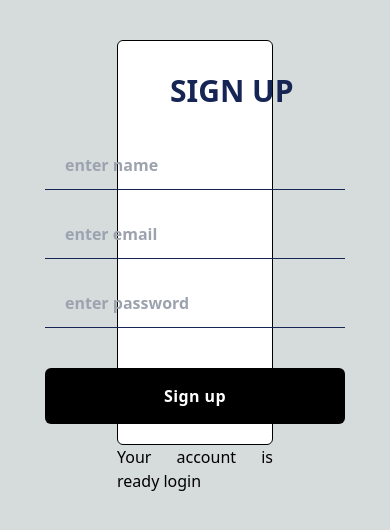
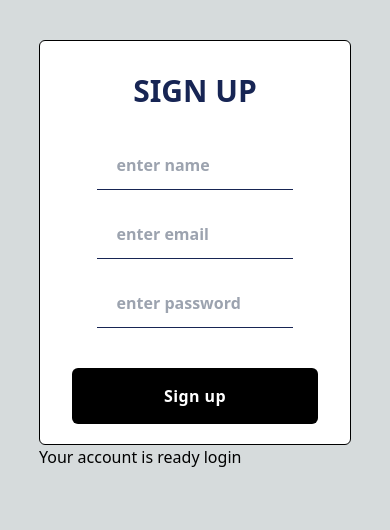
Before and after one commit to ashrafabusunaina1986/registersystem, a Next.js app: page /signup in a window 390 px wide. Shown: the top 530 px of the page. Built offline with nearby package versions, Linux system fonts and the light colour scheme; what tailwindcss-debug-screens would draw is missing.

Commit message:
first commit

```diff
--- a/src/app/login/page.js
+++ b/src/app/login/page.js
@@ -74,7 +74,7 @@ function Login() {
         ) : (
           ""
         )}
-        <div className=" w-full flex justify-center font-bold items-center  mb-5">
+        <div className="w-full flex justify-center font-bold items-center  mb-5">
           <input
             type="email"
             id="email"
--- a/src/app/signup/page.js
+++ b/src/app/signup/page.js
@@ -50,7 +50,7 @@ export default function Signup() {
     <div>
       <form
         onSubmit={signupHandler}
-        className="w-2/5 m-auto mt-10 mb-10 bg-white flex flex-col items-center justify-center  px-8 py-5 rounded-md border-[1px] border-black"
+        className="m-auto w-2/5 sm:w-4/5 md:w-3/5 mt-10 mb-10 bg-white flex flex-col items-center justify-center  px-8 py-5 rounded-md border-[1px] border-black"
       >
         <span className=" w-max m-auto bg-transparent text-blue-950 font-bold px-5 py-3 mb-5 text-3xl ">
           {"sign up".toUpperCase()}
@@ -70,13 +70,13 @@ export default function Signup() {
         ) : (
           ""
         )}
-        <div className="flex gap-20 font-bold items-center mb-5 ">
+        <div className="w-full flex justify-center font-bold items-center  mb-5">
           <input
             type="text"
             id="name"
             name="name"
             placeholder="enter name"
-            className="w-[300px] border-b border-b-blue-950 py-3 px-5 outline-none bg-transparent"
+            className="w-[300px] sm:w-4/5 md:w-[250px] border-b border-b-blue-950 py-3 px-5 outline-none bg-transparent"
           />
         </div>
         {errorss.email ? (
@@ -86,13 +86,13 @@ export default function Signup() {
         ) : (
           ""
         )}
-        <div className="flex gap-20 font-bold items-center mb-5">
+        <div className="w-full flex justify-center font-bold items-center  mb-5">
           <input
             type="email"
             id="email"
             name="email"
             placeholder="enter email"
-            className="w-[300px] border-b border-b-blue-950 py-3 px-5 outline-none bg-transparent"
+            className="w-[300px] sm:w-4/5 md:w-[250px] border-b border-b-blue-950 py-3 px-5 outline-none bg-transparent"
           />
         </div>
         {errorss.password ? (
@@ -102,23 +102,23 @@ export default function Signup() {
         ) : (
           ""
         )}
-        <div className="flex gap-11 font-bold items-center mb-5 ">
+        <div className="w-full flex justify-center font-bold items-center  mb-5">
           <input
             type="password"
             id="password"
             name="password"
             placeholder="enter password"
-            className="w-[300px] border-b border-b-blue-950 py-3 px-5 outline-none bg-transparent"
+            className="w-[300px] sm:w-4/5 md:w-[250px] border-b border-b-blue-950 py-3 px-5 outline-none bg-transparent"
           />
         </div>
-        <div className="mt-5">
+        <div className="mt-5 w-full flex justify-center">
           <button className="w-[300px] inline-flex items-center justify-center px-8 py-4 font-sans font-semibold tracking-wide text-white bg-black rounded-md hover:bg-gray-700 hover:text-gray-50">
             Sign up
           </button>
           {loading ? loading : ""}
         </div>
       </form>
-      <p className="w-2/5 m-auto -mt-10 text-justify font-sm">
+      <p className="w-2/5 sm:w-4/5 md:w-3/5 m-auto -mt-10 text-justify font-sm">
         Your account is ready{" "}
         <a
           href="/login"
```
